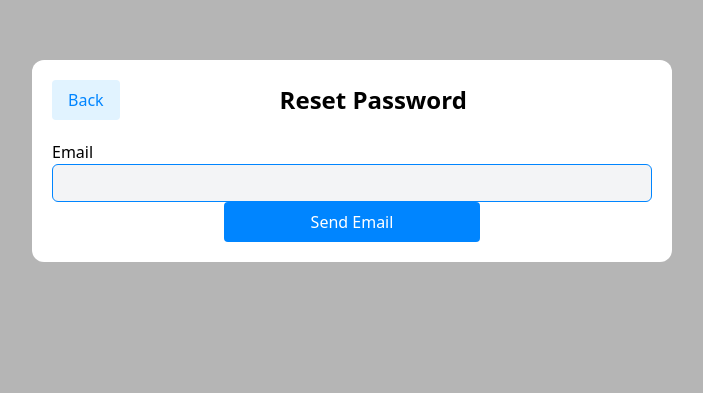
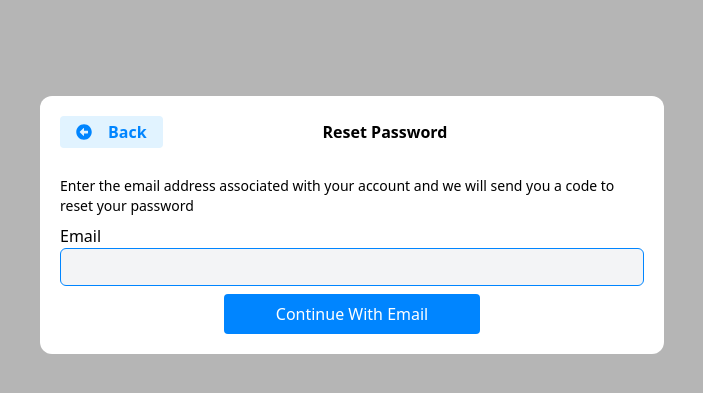
Before and after one commit to Binary-Hub-University-of-Rwanda-CST/asset-management-system-front, a React (Create React App) app: page /email-verification in a window 1280 px wide. Shown: the part 175-568 px from the top of the page, without its empty margins (288-991 px from the left). Built offline with nearby package versions, Linux system fonts and the light colour scheme.

Commit message:
Modify emailVerification component

```diff
--- a/src/containers/resetPassword/emailVerification.tsx
+++ b/src/containers/resetPassword/emailVerification.tsx
@@ -3,10 +3,10 @@ import { useDispatch } from 'react-redux';
 import { useNavigate } from "react-router-dom";
 import { requestResetCode } from "../../actions/passwordReset.actions";
 import { Button } from "../../components/reusables/reusable";
-import { FontAwesomeIcon } from "@fortawesome/react-fontawesome";
 import Input from "../../components/Fragments/Input_backup";
 import { isValidEmail } from "../../utils/AxiosToken";
-import { toast } from "react-toastify";
+import { FaArrowAltCircleLeft } from "react-icons/fa";
+import Alert, { AlertType, AlertProps } from "../../components/Alert/Alert";
 
 export default function EmailVerification() {
   const dispatch = useDispatch();
@@ -14,6 +14,12 @@ export default function EmailVerification() {
   const [email, setEmail] = useState("");
   const [isPending, setIsPending] = useState<boolean>(false);
   const [emailError, setEmailError] = useState("");
+  const [showAlert, setShowAlert] = useState(false);
+  const [alertProps, setAlertProps] = useState<Omit<AlertProps, "close">>({
+    alertType: AlertType.DEFAULT,
+    title: "",
+    description: "",
+  });
 
   const handleEmailSent = async (): Promise<void> => {
     setEmailError("");
@@ -22,21 +28,27 @@ export default function EmailVerification() {
       try {
         const response = await dispatch(requestResetCode(email) as any);
         setIsPending(false);
-        // Check if the response contains a success message
         if (response && response.message) {
-          toast.success(response.message);
-          navigate(`/reset-password?email=${email}`);
+          setAlertProps({
+            alertType: AlertType.SUCCESS,
+            title: "Success",
+            description: response.message,
+          });
+          setShowAlert(true);
+          setTimeout(() => {
+            navigate(`/reset-password?email=${email}`);
+          }, 3000);  // 2 seconds delay
         }
       } catch (err: any) {
         setIsPending(false);
-        // Display error message from the server response
-        if (err.response && err.response.data && err.response.data.message) {
-          setEmailError(err.response.data.message);
-          toast.error(err.response.data.message);
-        } else {
-          setEmailError("An error occurred. Please try again.");
-          toast.error("An error occurred. Please try again.");
-        }
+        const errorMessage = err.response?.data?.message || "An error occurred. Please try again.";
+        setAlertProps({
+          alertType: AlertType.DANGER,
+          title: "Error",
+          description: errorMessage,
+        });
+        setShowAlert(true);
+        setEmailError(errorMessage);
       }
     } else {
       setEmailError("Invalid email");
@@ -46,31 +58,32 @@ export default function EmailVerification() {
   const handleOnInputChange = (event: ChangeEvent<HTMLInputElement>): void => {
     const { value } = event.target;
     setEmail(value);
-    // Clear error when user starts typing
     if (emailError) setEmailError("");
   };
 
   const closeAlert = () => {
     setEmailError('');
+    setShowAlert(false);
   }
 
   const handleBack = () => {
-    navigate(-1); // Go back to the previous page
+    navigate('/login');
   };
 
   return (
-    <div className="bg-greyBackground min-h-screen min-w-full flex items-center justify-center">
-      <div className="reset-cont bg-white w-full md:w-1/2 p-5 rounded-xl mt-[-10%]">
+    <div className="bg-greyBackground min-h-screen min-w-full flex items-center justify-center p-4 ">
+      <div className="reset-cont bg-white w-full md:w-1/2 p-5 rounded-xl  flex  flex-col  gap-2   ">
         <div className="upper flex items-center mb-5 md:gap-40 sm:gap-10 gap-4">
           <button
-            className="bg-lightBlue px-4 py-2 rounded text-blue"
+            className="bg-lightBlue px-4 py-1 font-bold  rounded text-blue  flex gap-2 items-center "
             onClick={handleBack}
           >
-            <FontAwesomeIcon icon="arrow-left" className="me-2" />
+            <FaArrowAltCircleLeft   className="me-2" />
             Back
           </button>
-          <h1 className="text-2xl font-bold">Reset Password</h1>
+          <h1 className="text-md  font-bold">Reset Password</h1>
         </div>
+        <p className=" text-sm  text-black font-medium  ">Enter the email address  associated  with your account and we will send you a  code to  reset  your password  </p>
         <Input
           title={"Email"}
           type={"Email"}
@@ -82,13 +95,20 @@ export default function EmailVerification() {
         />
         <div className="flex justify-center">
           <Button
-            text="Send Email"
+            text="Continue With Email "
             color="blue"
             size="64"
             loading_state={isPending}
             onClick={handleEmailSent}
           />
         </div>
+        {showAlert && (
+          <Alert
+            {...alertProps}
+            close={closeAlert}
+            timeOut={5000}
+          />
+        )}
       </div>
     </div>
   );
```
